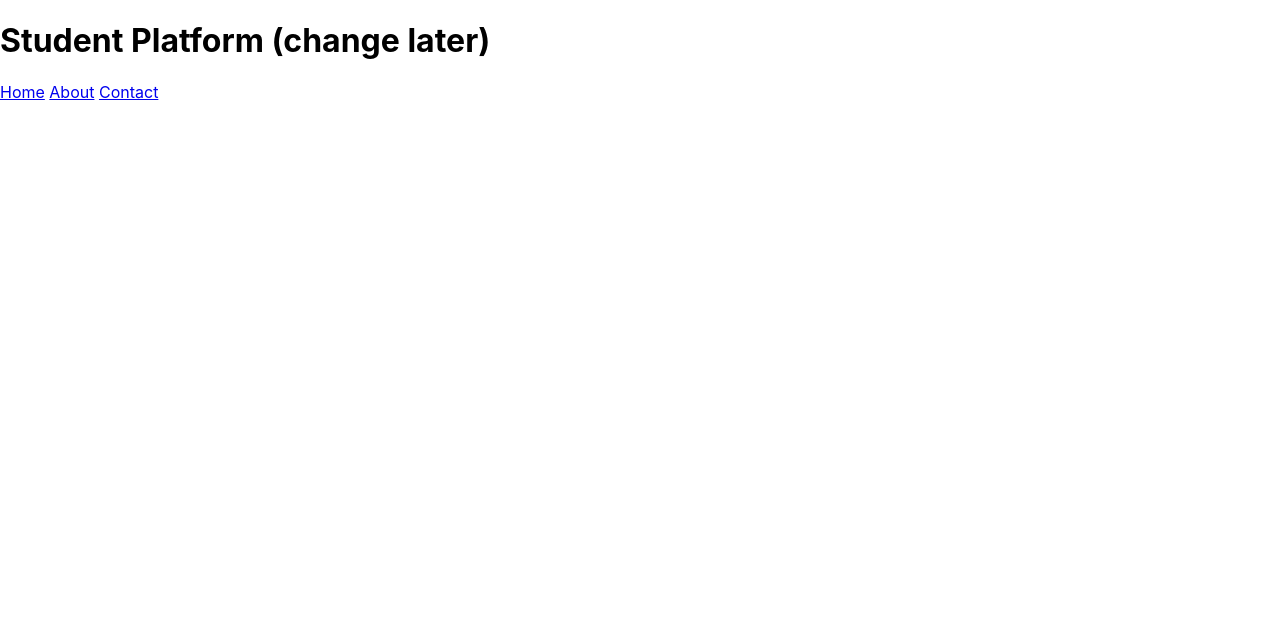
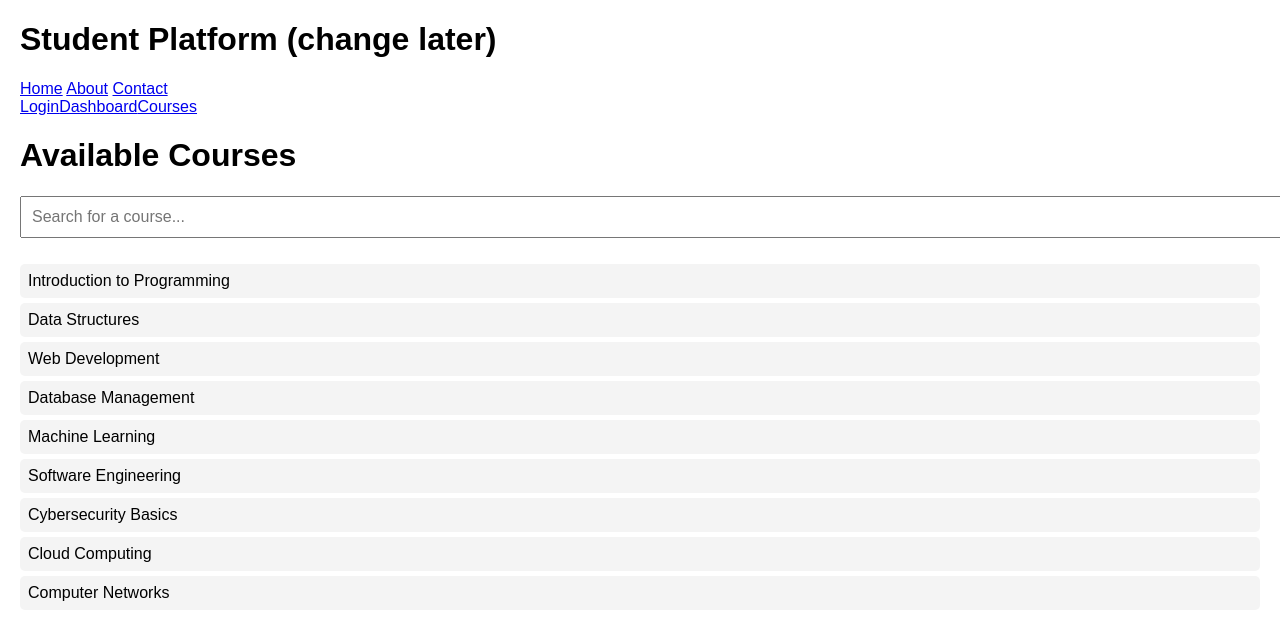
Before and after one commit to ryaneveson/310_Project, a React (Create React App) app in the folder student-records-app/: page /courses in a window 1280 px wide. Shown: the top 640 px of the page. Built offline with nearby package versions, Linux system fonts and the light colour scheme.

Commit message:
I have created a courses page

```diff
--- /dev/null
+++ b/student-records-app/public/Courses.html
@@ -0,0 +1,64 @@
+<!DOCTYPE html>
+<html lang="en">
+<head>
+    <meta charset="UTF-8">
+    <meta name="viewport" content="width=device-width, initial-scale=1.0">
+    <title>Courses</title>
+    <style>
+        body {
+            font-family: Arial, sans-serif;
+            margin: 20px;
+            padding: 0;
+        }
+        input {
+            width: 100%;
+            padding: 10px;
+            margin-bottom: 10px;
+            font-size: 16px;
+        }
+        ul {
+            list-style-type: none;
+            padding: 0;
+        }
+        li {
+            padding: 8px;
+            margin: 5px 0;
+            background: #f4f4f4;
+            border-radius: 5px;
+        }
+    </style>
+</head>
+<body>
+
+    <h1>Available Courses</h1>
+
+    <!-- this si teh search bar that calls the filtered courses -->
+    <input type="text" id="search" placeholder="Search for a course..." onkeyup="filterCourses()">
+
+    <!-- these are all of the hard coded courses that will show in the courses section, change this when you are connected to the database-->
+    <ul id="courseList">
+        <li>Introduction to Programming</li>
+        <li>Data Structures</li>
+        <li>Web Development</li>
+        <li>Database Management</li>
+        <li>Machine Learning</li>
+        <li>Software Engineering</li>
+        <li>Cybersecurity Basics</li>
+        <li>Cloud Computing</li>
+        <li>Computer Networks</li>
+    </ul>
+
+    <script>
+        function filterCourses() {
+            let input = document.getElementById('search').value.toLowerCase();
+            let courses = document.getElementById('courseList').getElementsByTagName('li');
+
+            for (let i = 0; i < courses.length; i++) {
+                let course = courses[i].textContent.toLowerCase();
+                courses[i].style.display = course.includes(input) ? "" : "none";
+            }
+        }
+    </script>
+
+</body>
+</html>
--- a/student-records-app/src/App.js
+++ b/student-records-app/src/App.js
@@ -1,13 +1,21 @@
-import { BrowserRouter as Router, Route, Routes } from "react-router-dom";
+import { BrowserRouter as Router, Route, Routes, Link } from "react-router-dom";
 import Login from "./Login";
 import Dashboard from "./Dashboard";
+import Courses from "./Courses"; // Import Courses page
 
 function App() {
   return (
     <Router>
+      <nav className="p-4 bg-gray-800 text-white flex flex-col space-y-4">
+        <Link to="/" className="block p-2 bg-gray-700 rounded hover:bg-gray-600">Login</Link>
+        <Link to="/dashboard" className="block p-2 bg-gray-700 rounded hover:bg-gray-600">Dashboard</Link>
+        <Link to="/courses" className="block p-2 bg-gray-700 rounded hover:bg-gray-600">Courses</Link>
+      </nav>
+
       <Routes>
         <Route path="/" element={<Login />} />
         <Route path="/dashboard" element={<Dashboard />} />
+        <Route path="/courses" element={<Courses />} /> {/* Courses Route */}
       </Routes>
     </Router>
   );
--- a/student-records-app/src/Courses.js
+++ b/student-records-app/src/Courses.js
@@ -1 +1,16 @@
-// create a page that is linked to the main page that shows all the courses in the database
+import React, { useEffect, useState } from "react";
+
+function Courses() {
+  const [courses, setCourses] = useState([]);
+
+  useEffect(() => {
+    fetch("/courses.html") // Path to courses file
+      .then(response => response.text())
+      .then(data => setCourses(data))
+      .catch(error => console.error("Error loading courses:", error));
+  }, []);
+
+  return <div dangerouslySetInnerHTML={{ __html: courses }} />;
+}
+
+export default Courses;
```
Also changed, not shown: 1 other file (tests, documents, lock files or other folders).
